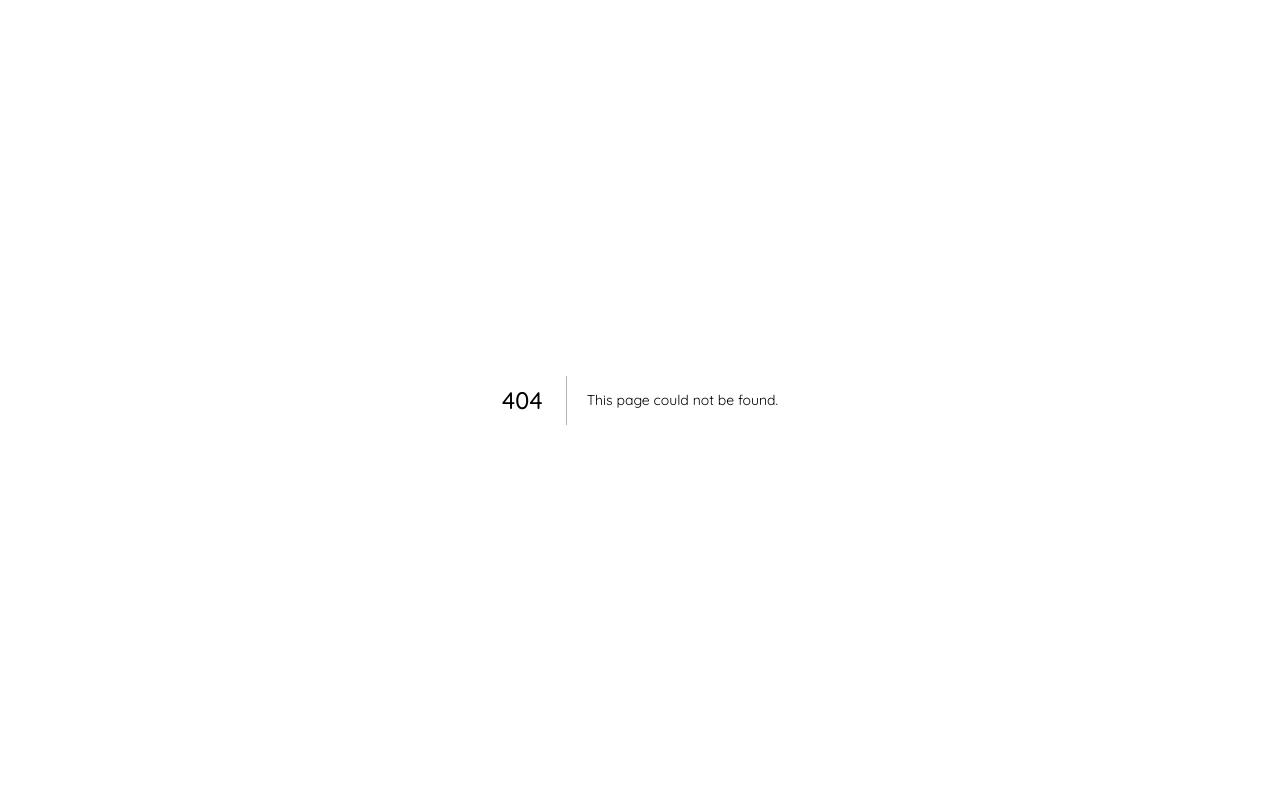
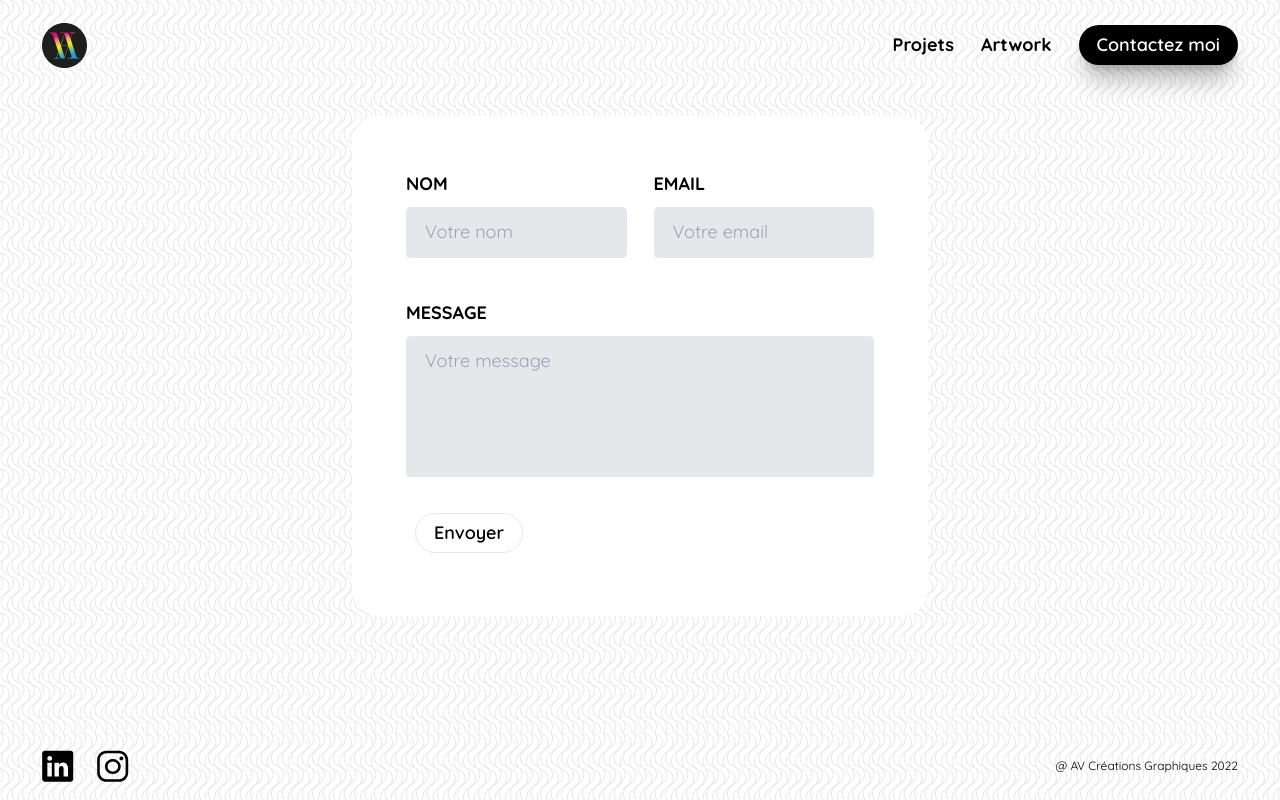
Before and after one commit to gsuiffet/angelinevozza, a Next.js app: page /contact in a window 1280 px wide. Before the commit this address had no page. Built offline with nearby package versions, Linux system fonts and the light colour scheme.

Commit message:
Add a contact page & use react hooks form & add toaster & create hook copy clipboard

```diff
--- /dev/null
+++ b/components/ContactForm.tsx
@@ -0,0 +1,107 @@
+import React from "react";
+import {useForm, FormProvider} from "react-hook-form";
+import {yupResolver} from "@hookform/resolvers/yup";
+import * as yup from "yup";
+import InputText from "../components/InputText";
+import { toast } from "react-toastify";
+import ToastMessage from "./ToastMessage";
+
+const schema = yup.object().shape({
+  name: yup.string()
+    .required("Oups vous avez oublié d'entrer votre nom"),
+  email: yup.string()
+    .email("Votre email n'est pas valide")
+    .required("Oups vous avez oublié d'entrer votre email"),
+})
+
+const ContactForm = () => {
+  const form = useForm({
+    mode: "onTouched",
+    resolver: yupResolver(schema),
+  });
+
+  const {register, handleSubmit, formState, setError} = form;
+  const {errors, isSubmitting, isValid, isSubmitSuccessful} = formState;
+
+  const onSubmit = async (data: any) => {
+    try {
+      const {ok} = await fetch('/api/contact', {
+        method: 'POST',
+        headers: {
+          'Accept': 'application/json, text/plain, */*',
+          'Content-Type': 'application/json'
+        },
+        body: JSON.stringify(data)
+      });
+      if (!ok) {
+        toast.error(<ToastMessage />, {
+          autoClose: false,
+          closeOnClick: false,
+          style: {
+            cursor: "default",
+          }
+        });
+        setError("new error", {});
+      }
+    } catch (e) {
+      toast.error(<ToastMessage />, {
+        autoClose: false,
+        closeOnClick: false,
+        style: {
+          cursor: "default",
+        }
+      });
+      setError("new error", {});
+    }
+  }
+
+  if (isSubmitSuccessful) {
+    return <p className="font-medium">Bien reçu ! À bienôt 😀 Merci</p>
+  }
+
+  return <FormProvider {...form}>
+    <form
+      className="w-full max-w-lg bg-white rounded-3xl p-12"
+      onSubmit={handleSubmit(onSubmit)}
+    >
+      <div className="flex flex-wrap -mx-3 mb-6">
+        <div className="w-full md:w-1/2 px-3 mb-6 md:mb-0">
+          <InputText
+            label="Nom"
+            className={errors.name && errors.name.message ? "border-red" : ""}
+            placeholder="Votre nom"
+            name="name"
+          />
+        </div>
+        <div className="w-full md:w-1/2 px-3">
+          <InputText
+            label="Email"
+            className={errors.email && errors.email.message ? "border-red" : ""}
+            placeholder="Votre email"
+            name="email"
+          />
+        </div>
+      </div>
+      <div className="flex flex-wrap -mx-3 mb-6">
+        <div className="w-full px-3">
+          <label className="block uppercase font-bold mb-2">Message</label>
+          <textarea
+            {...register("message")}
+            className="resize-none block w-full bg-gray-200 text-gray-700 border border-gray-200 rounded py-3 px-4 leading-tight focus:outline-none focus:bg-white focus:border-gray-500"
+            placeholder="Votre message"
+            rows={5}
+          />
+        </div>
+      </div>
+      <button
+        disabled={isSubmitting || !isValid}
+        type="submit"
+        className={`btn m-2 ${(isSubmitting || !isValid) && "shadow-none bg-white border border-gray-200 text-black cursor-not-allowed"} `}
+      >
+        Envoyer
+      </button>
+    </form>
+  </FormProvider>
+}
+
+export default ContactForm;
--- /dev/null
+++ b/components/InputText.tsx
@@ -0,0 +1,28 @@
+import React, { DetailedHTMLProps, InputHTMLAttributes } from "react";
+
+type InputTextProps = BaseInputProps &
+  DetailedHTMLProps<InputHTMLAttributes<HTMLInputElement>, HTMLInputElement>;
+
+import { useFormContext } from "react-hook-form";
+
+const InputText = ({ label, className, name, ...props }: InputTextProps) => {
+  const {
+    register,
+    formState: {errors}
+  } = useFormContext();
+
+  return (
+    <label className="block">
+      <p className="uppercase font-bold mb-2">{label}</p>
+      <input
+        {...register(name)}
+        type="text"
+        className={`${className} appearance-none block w-full bg-gray-200 text-gray-700 border rounded py-3 px-4 mb-3 leading-tight focus:outline-none focus:bg-white focus:border-gray-500`}
+        {...props}
+      />
+      {errors[name] && <p className="text-red text-xs italic">{errors[name].message}</p>}
+    </label>
+  );
+};
+
+export default InputText;
--- /dev/null
+++ b/components/ToastMessage.tsx
@@ -0,0 +1,33 @@
+import React from "react";
+import useCopyToClipboard from '../hooks/useCopyToClipboard'
+import CopyIcon from "assets/copy.svg";
+import CheckIcon from "assets/check.svg";
+
+const ToastMessage = () => {
+  const [value, copy] = useCopyToClipboard()
+  return <div>
+    <p className="text-sm block">Oh une erreur est survenue !</p>
+    <p className="text-sm block mb-2">Copiez mon adresse pour m'envoyer un email.</p>
+
+    <div className="flex items-center">
+      <p
+        className={`text-sm font-bold block mr-2 ${value ? "" : "cursor-pointer"}`}
+        onClick={() => copy('angelinevozza@gmail.com')}
+      >
+        angelinevozza@gmail.com
+      </p>
+      {
+        value ?
+          <CheckIcon />
+          :
+        <CopyIcon
+          className={`${value ? "" : "cursor-pointer"}`}
+          onClick={() => copy('angelinevozza@gmail.com')}
+        />
+      }
+    </div>
+  </div>
+;
+}
+
+export default ToastMessage;
--- /dev/null
+++ b/hooks/useCopyToClipboard.ts
@@ -0,0 +1,29 @@
+import { useState } from 'react'
+
+type CopiedValue = string | null
+type CopyFn = (text: string) => Promise<boolean>
+
+function useCopyToClipboard(): [CopiedValue, CopyFn] {
+  const [copiedText, setCopiedText] = useState<CopiedValue>(null)
+
+  const copy: CopyFn = async text => {
+    if (!navigator?.clipboard) {
+      console.warn('Clipboard not supported')
+      return false
+    }
+
+    try {
+      await navigator.clipboard.writeText(text)
+      setCopiedText(text)
+      return true
+    } catch (error) {
+      console.warn('Copy failed', error)
+      setCopiedText(null)
+      return false
+    }
+  }
+
+  return [copiedText, copy]
+}
+
+export default useCopyToClipboard;
--- a/layouts/index.tsx
+++ b/layouts/index.tsx
@@ -1,7 +1,10 @@
+import "react-toastify/dist/ReactToastify.css";
+
 import SEO, { SEOProps } from "components/Seo";
 import Footer from "layouts/footer";
 import Header from "layouts/header";
 import { FC } from "react";
+import { ToastContainer } from "react-toastify";
 
 interface MainLayoutProps extends SEOProps {
   isFooter?: boolean;
@@ -14,6 +17,7 @@ const MainLayout: FC<MainLayoutProps> = ({ children, isFooter, smallHeader, ...p
       <SEO {...props} />
       <Header smallHeader={smallHeader}/>
       <main>{children}</main>
+      <ToastContainer position="bottom-right" />
       {!isFooter && <Footer />}
     </>
   );
--- /dev/null
+++ b/pages/contact.tsx
@@ -0,0 +1,20 @@
+import MainLayout from "layouts";
+import { NextPage } from "next";
+import React from "react";
+import ContactForm from "../components/ContactForm";
+import Footer from "../layouts/footer";
+
+const Contact: NextPage = () => {
+  return (
+    <MainLayout isFooter={true} smallHeader={false}>
+      <div className="flex flex-col justify-between min-h-screen bg-pattern bg-repeat">
+        <section className="section flex flex-col justify-center items-center mt-24 md:m-auto">
+          <ContactForm />
+        </section>
+        <Footer />
+      </div>
+    </MainLayout>
+  );
+};
+
+export default Contact;
--- a/pages/index.tsx
+++ b/pages/index.tsx
@@ -1,26 +1,10 @@
-import React, {useEffect} from "react";
+import React from "react";
 import MainLayout from "layouts";
 import type { NextPage } from "next";
 import { scrollTo } from "../helpers/animateScroll";
 import VerticalNavigation from "../components/VerticalNavigation";
-import mailgo from "mailgo";
 import Contact from "../components/Contact";
 import RedirectCard from "../components/RedirectCard";
-
-const mailgoConfig = {
-  dark: true,
-  actions: {
-    yahoo: false,
-    skype: false,
-    gmail: false,
-    outlook: false,
-    telegram: false,
-    whatsapp: false,
-    custom: false
-  },
-  showFooter: false,
-};
-
 
 const Homepage: NextPage = () => {
   const style = { backgroundImage: `url("https://images.prismic.io/angelinevozza/d89d797a-f297-43f8-ac3f-ccb9ea0c6e67_photomoi.jpg?auto=compress,format")` };
@@ -28,10 +12,6 @@ const Homepage: NextPage = () => {
   const handleClick = (scrollId: string) => {
     scrollTo({ id: scrollId });
   };
-
-  useEffect(() => {
-    mailgo(mailgoConfig);
-  }, []);
 
   return (
     <MainLayout>
--- /dev/null
+++ b/types/form.d.ts
@@ -0,0 +1,11 @@
+// https://github.com/react-hook-form/react-hook-form/issues/4099
+// Todo use Submit type
+type Submit<T extends Record<string, any>> = (
+  data: import("react-hook-form").UnpackNestedValue<T>,
+  target: HTMLFormElement,
+) => any | Promise<any>;
+
+interface BaseInputProps {
+  label?: string;
+  name: string;
+}
```
Also changed, not shown: package.json (+6 -2 lines), 1 other file (tests, documents, lock files or other folders).
